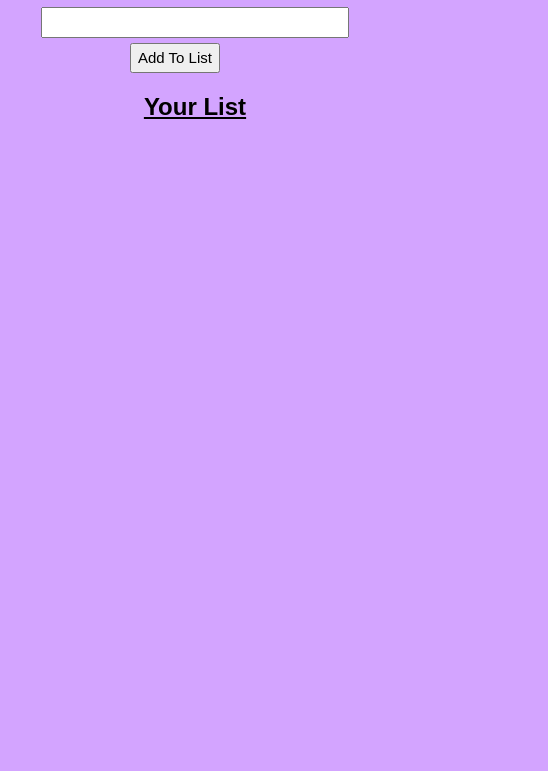
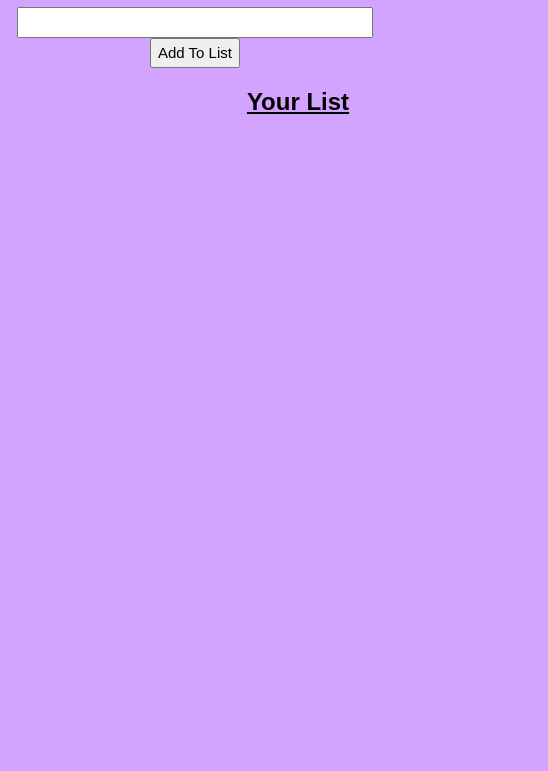
Before and after one commit to Aman-Aarav-Narang/todo_list.github.io, a plain HTML site: page index.html in a window 390 px wide. Shown: the part 73-844 px from the top of the page, 548 px wide, since content can reach past the window. Drawn offline with Linux system fonts and the light colour scheme.

Commit message:
Update style.css

```diff
--- a/style.css
+++ b/style.css
@@ -24,19 +24,3 @@ body{
     width: 500px;
     margin: auto;
 }
-@media (max-width: 480px) {
-
-    #todolist{
-        width: 350px;
-        display: inline;
-        text-align: center;
-    }
-    .btn{
-        margin-top: 5px;
-    }
-
-    #text {
-        width: 300px;
-    }
-
-}
```
